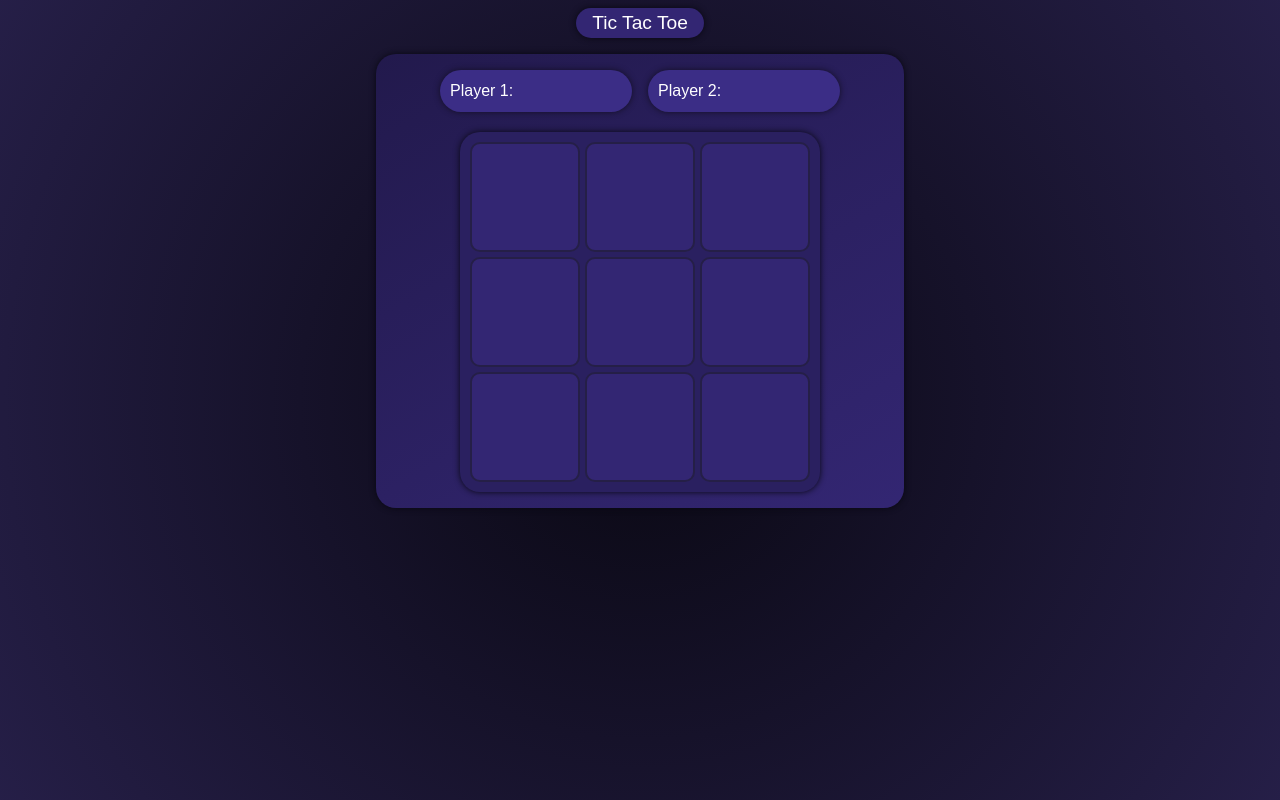
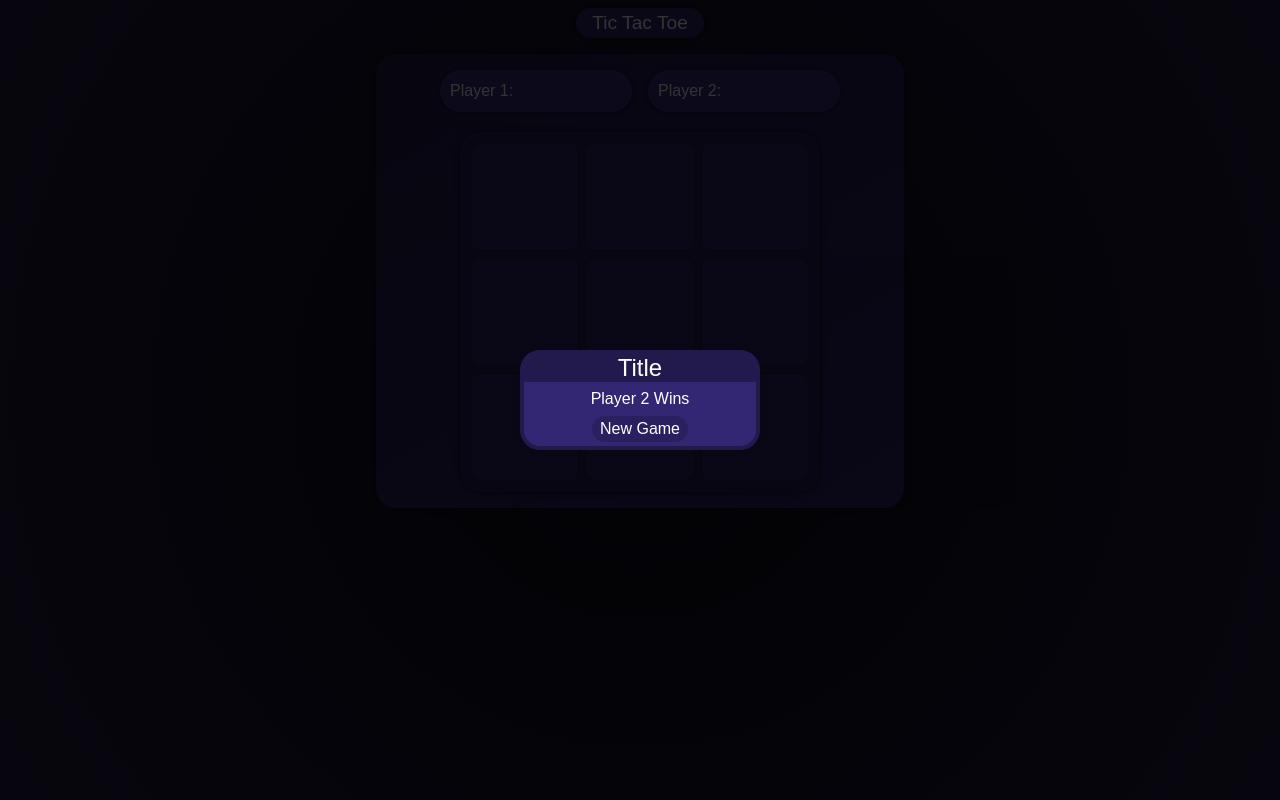
Before and after one commit to Skirbs/Tic-Tac-Toe, a React (Vite) app: page / in a window 1280 px wide. Built offline with nearby package versions, Linux system fonts and the light colour scheme; a web font is replaced by a local one.

Commit message:
Added Popup Component

```diff
--- a/src/App.jsx
+++ b/src/App.jsx
@@ -1,11 +1,13 @@
 import "./App.css";
 import Header from "./Component/MainComponents/Header/Header";
 import GameFrame from "./Component/MainComponents/GameFrame/GameFrame";
+import Popup from "./Component/MainComponents/Popup/Popup";
 function App() {
   return (
     <>
       <Header />
       <GameFrame />
+      <Popup />
     </>
   );
 }
--- a/src/Component/MainComponents/GameFrame/MainGame/MainGame.jsx
+++ b/src/Component/MainComponents/GameFrame/MainGame/MainGame.jsx
@@ -23,13 +23,9 @@ const MainGame = (props) => {
 
     currentCells[cellIndex] = props.currentPlayer;
 
-    switch (props.currentPlayer) {
-      case 0:
-        break;
-      case 1:
-        break;
+    if (checkVictory()) {
+      console.log("alsdkfjo");
     }
-    checkVictory();
 
     setCurrentCell(currentCells);
     props.alternatePlayer();
@@ -70,6 +66,7 @@ const MainGame = (props) => {
         onClick={(e) => {
           setCell(e);
         }}></button>
+
       <button
         className={`${style.cell} outline ${currentCells[2] == 0 ? style.cross : ""} ${
           currentCells[2] == 1 ? style.circle : ""
@@ -78,6 +75,7 @@ const MainGame = (props) => {
         onClick={(e) => {
           setCell(e);
         }}></button>
+
       <button
         className={`${style.cell} outline ${currentCells[3] == 0 ? style.cross : ""} ${
           currentCells[3] == 1 ? style.circle : ""
@@ -86,6 +84,7 @@ const MainGame = (props) => {
         onClick={(e) => {
           setCell(e);
         }}></button>
+
       <button
         className={`${style.cell} outline ${currentCells[4] == 0 ? style.cross : ""} ${
           currentCells[4] == 1 ? style.circle : ""
@@ -94,6 +93,7 @@ const MainGame = (props) => {
         onClick={(e) => {
           setCell(e);
         }}></button>
+
       <button
         className={`${style.cell} outline ${currentCells[5] == 0 ? style.cross : ""} ${
           currentCells[5] == 1 ? style.circle : ""
@@ -102,6 +102,7 @@ const MainGame = (props) => {
         onClick={(e) => {
           setCell(e);
         }}></button>
+
       <button
         className={`${style.cell} outline ${currentCells[6] == 0 ? style.cross : ""} ${
           currentCells[6] == 1 ? style.circle : ""
@@ -110,6 +111,7 @@ const MainGame = (props) => {
         onClick={(e) => {
           setCell(e);
         }}></button>
+
       <button
         className={`${style.cell} outline ${currentCells[7] == 0 ? style.cross : ""} ${
           currentCells[7] == 1 ? style.circle : ""
@@ -118,6 +120,7 @@ const MainGame = (props) => {
         onClick={(e) => {
           setCell(e);
         }}></button>
+
       <button
         className={`${style.cell} outline ${currentCells[8] == 0 ? style.cross : ""} ${
           currentCells[8] == 1 ? style.circle : ""
--- /dev/null
+++ b/src/Component/MainComponents/Popup/Popup.jsx
@@ -0,0 +1,16 @@
+import style from "./Popup.module.css";
+import Card from "../../ReusableComponents/Card/Card";
+
+const Popup = (props) => {
+  return (
+    <div className={`${style.background} flex justify-center align-center`}>
+      <Card className={`${style.main} flex-column align-center outline`}>
+        <p>Title</p>
+        <p>Player 2 Wins</p>
+        <button>New Game</button>
+      </Card>
+    </div>
+  );
+};
+
+export default Popup;
--- /dev/null
+++ b/src/Component/MainComponents/Popup/Popup.module.css
@@ -0,0 +1,41 @@
+.background {
+  position: fixed;
+  inset: 0;
+  background-color: hsla(0, 0%, 0%, 0.8);
+  z-index: 1;
+}
+
+.main {
+  --outline-color: var(--primary-20) !important;
+  --outline-thickness: 4px !important;
+
+  min-width: 200px;
+  padding-top: 0;
+  overflow: hidden;
+}
+
+.main p:nth-child(1) {
+  width: 150%;
+  background-color: var(--primary-20);
+
+  font-size: 1.5rem;
+  text-align: center;
+}
+
+.main p:nth-child(2) {
+  padding-block: 8px;
+}
+
+.main button {
+  background-color: var(--primary-25);
+  border: none;
+  cursor: pointer;
+  padding: 4px 8px;
+  border-radius: 16px;
+
+  transition: 0.1s;
+
+  &:hover {
+    background-color: var(--primary-23);
+  }
+}
--- a/src/index.css
+++ b/src/index.css
@@ -6,10 +6,15 @@
   --background-20: hsl(250, 40%, 20%);
 
   --primary-20: hsl(250, 50%, 20%);
+  --primary-23: hsl(250, 50%, 23%);
   --primary-25: hsl(250, 50%, 25%);
   --primary-30: hsl(250, 50%, 30%);
   --primary-35: hsl(250, 50%, 35%);
   --primary-40: hsl(250, 50%, 40%);
+}
+
+.body {
+  margin: 0;
 }
 
 .background {
@@ -23,6 +28,10 @@
   color: white;
   font-size: 1rem;
   font-family: "Playpen Sans", cursive, Arial;
+}
+
+p {
+  margin: 0;
 }
 
 /* CSS Variables */
```
